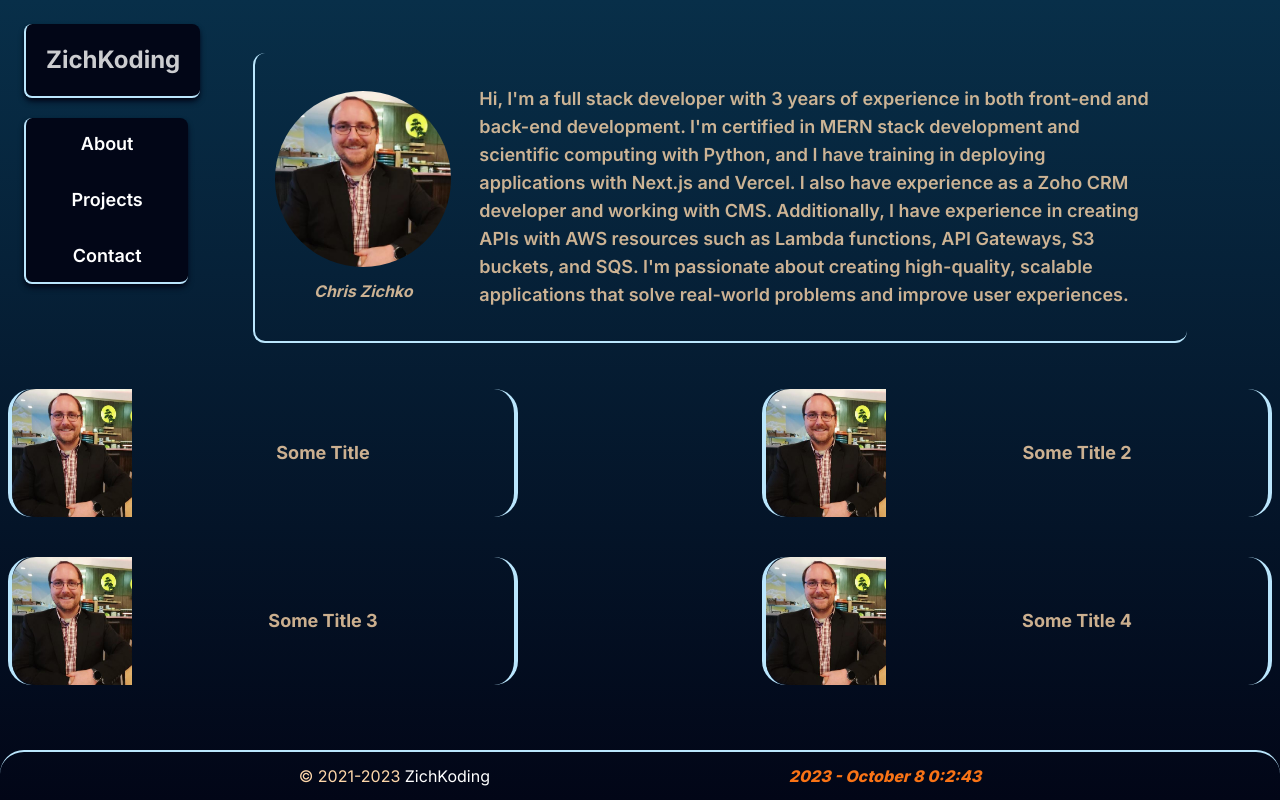
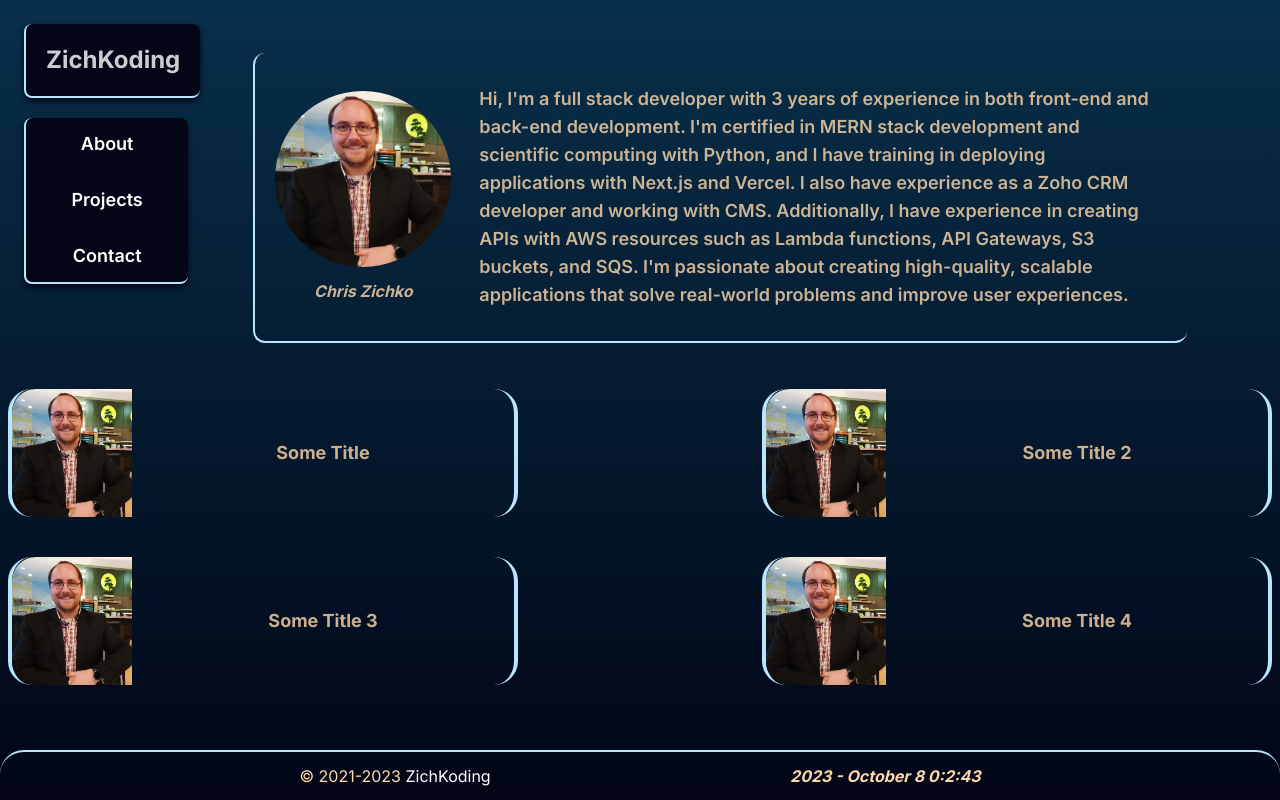
Before and after one commit to ZichKoding/ZichKoding.github.io, a Next.js app: page / in a window 1280 px wide. Built offline with nearby package versions, Linux system fonts and the light colour scheme.

Commit message:
lightened the orange for the time.

```diff
--- a/components/Footer.tsx
+++ b/components/Footer.tsx
@@ -51,7 +51,7 @@ export default function Footer() {
                     ZichKoding
                 </Link>
             </p>
-            <p className="font-extrabold italic text-orange-500">
+            <p className="font-bold italic text-orange-200">
                 {dateTime.year} - {new Date(dateTime.year, dateTime.month - 1).toLocaleString('default', { month: 'long' })} {dateTime.day}{' '}
                 {dateTime.hour}:{dateTime.minute}:{dateTime.second}
             </p>
```
